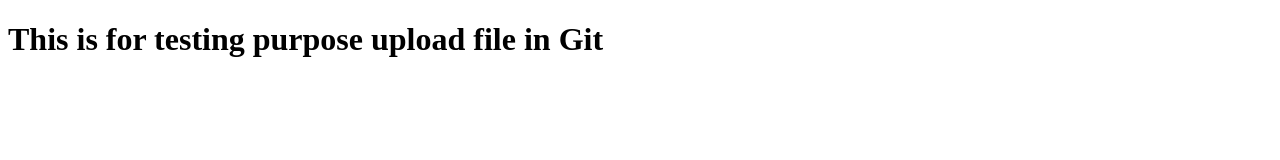
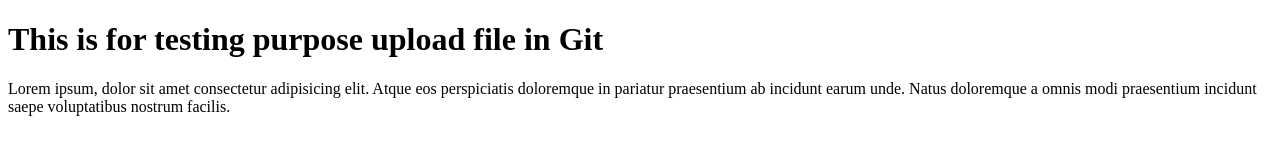
Before and after one commit to Shefat-E-Zannat/test-project, a plain HTML site: page Index.html in a window 1280 px wide. Drawn offline with Linux system fonts and the light colour scheme.

Commit message:
p tag added

```diff
--- a/Index.html
+++ b/Index.html
@@ -7,5 +7,6 @@
 </head>
 <body>
     <h1>This is for testing purpose upload file in Git</h1>
+    <p>Lorem ipsum, dolor sit amet consectetur adipisicing elit. Atque eos perspiciatis doloremque in pariatur praesentium ab incidunt earum unde. Natus doloremque a omnis modi praesentium incidunt saepe voluptatibus nostrum facilis.</p>
 </body>
 </html>
```
